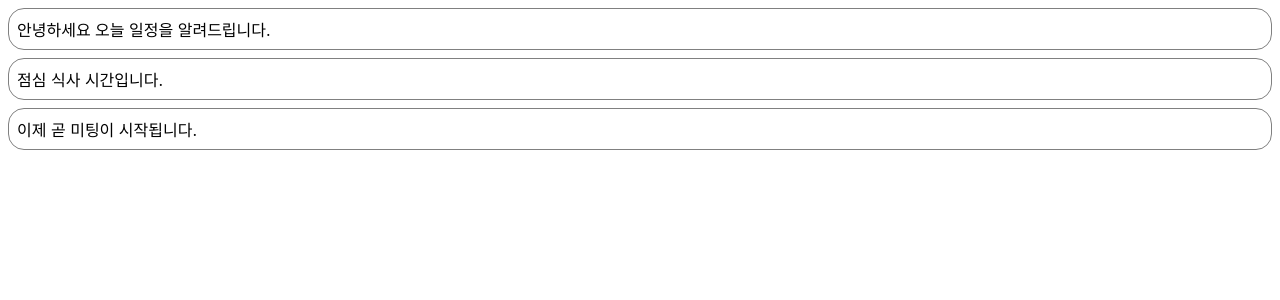
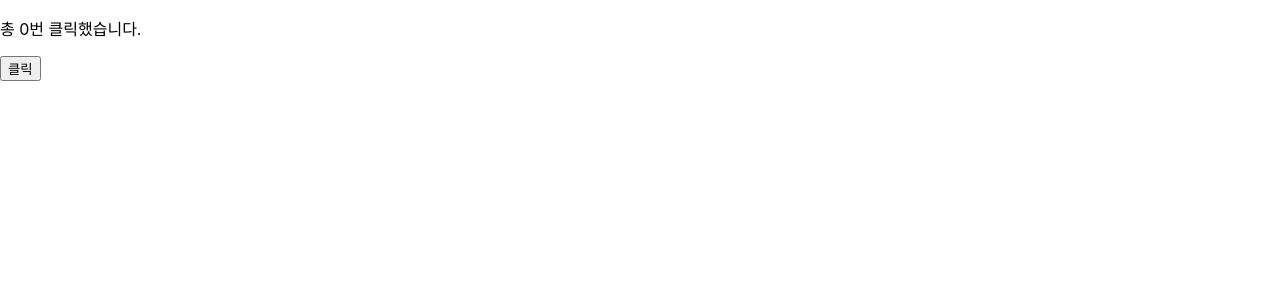
Before and after one commit to Dragonkeun/first-met-react, a React (Create React App) app: page / in a window 1280 px wide. Shown: the top 300 px of the page. Built offline with nearby package versions, Linux system fonts and the light colour scheme.

Commit message:
props, useEffect 실습

```diff
--- a/src/06/Notification.jsx
+++ b/src/06/Notification.jsx
@@ -19,6 +19,15 @@ class Notification extends React.Component {
     super(props);
     this.state = {};
   }
+  componentDidMount() {
+    console.log(`${this.props.id} componentDidMount() called.`);
+  }
+  componentDidUpdate() {
+    console.log(`${this.props.id} componentDidUpdate() called.`);
+  }
+  componentWillUnmound() {
+    console.log(`${this.props.id} componentWillUnmount() called.`);
+  }
   render() {
     return (
       <div style={styles.wrapper}>
--- a/src/06/NotificationList.jsx
+++ b/src/06/NotificationList.jsx
@@ -3,12 +3,15 @@ import Notification from "./Notification";
 
 const reservedNotifications = [
   {
+    id: 1,
     message: "안녕하세요 오늘 일정을 알려드립니다.",
   },
   {
+    id: 2,
     message: "점심 식사 시간입니다.",
   },
   {
+    id: 3,
     message: "이제 곧 미팅이 시작됩니다.",
   },
 ];
@@ -31,6 +34,9 @@ class NotificationList extends React.Component {
           notifications: notifications,
         });
       } else {
+        this.setState({
+          notifications: [],
+        })
         clearInterval(timer);
       }
     }, 1000);
@@ -39,10 +45,11 @@ class NotificationList extends React.Component {
     return (
       <div>
         {this.state.notifications.map((notification) => {
-          return <Notification message={notification.message} />;
+          return <Notification message={notification.message} key={notification.id} id={notification.id}/>;
         })}
       </div>
     );
+
   }
 }
 
--- /dev/null
+++ b/src/07/Counter.jsx
@@ -0,0 +1,23 @@
+import React, { useEffect, useState } from "react";
+function Counter(props) {
+    const [count, setCount] = useState(0);
+
+    useEffect(()=>{
+        document.title = `총 ${count}번 클릭했습니다.`
+    }, [count])
+
+    useEffect(()=>{
+        return () => {
+            console.log(`빈 배열 useEffect`)
+        }
+    }, []) //빈 배열이므로 mount, unmount 시 실행
+
+    return (
+        <div>
+            <p>총 {count}번 클릭했습니다.</p>
+            <button onClick={() => setCount(count + 1)}>클릭</button>
+        </div>
+    )
+}
+
+export default Counter;
--- a/src/index.js
+++ b/src/index.js
@@ -7,12 +7,11 @@ import Library from "./03/Library";
 import Clock from "./04/Clock";
 import CommentList from "./05/CommentList";
 import NotificationList from "./06/NotificationList";
+import Counter from "./07/Counter";
 
 const root = ReactDOM.createRoot(document.getElementById("root"));
 root.render(
-  <React.StrictMode>
-    <NotificationList />
-  </React.StrictMode>
+    <Counter />
 );
 
 // If you want to start measuring performance in your app, pass a function
```
Also changed, not shown: package.json (+15 -1 lines), 1 other file (tests, documents, lock files or other folders).
